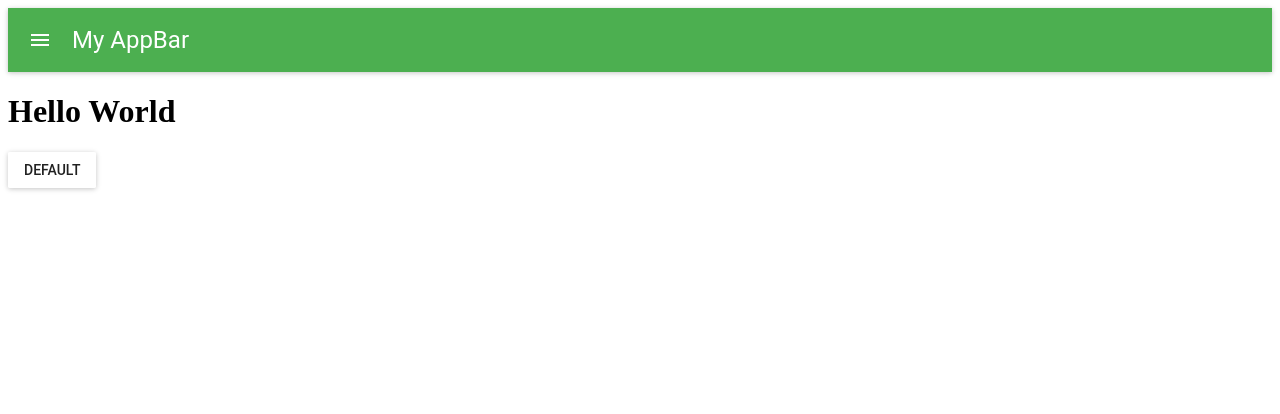
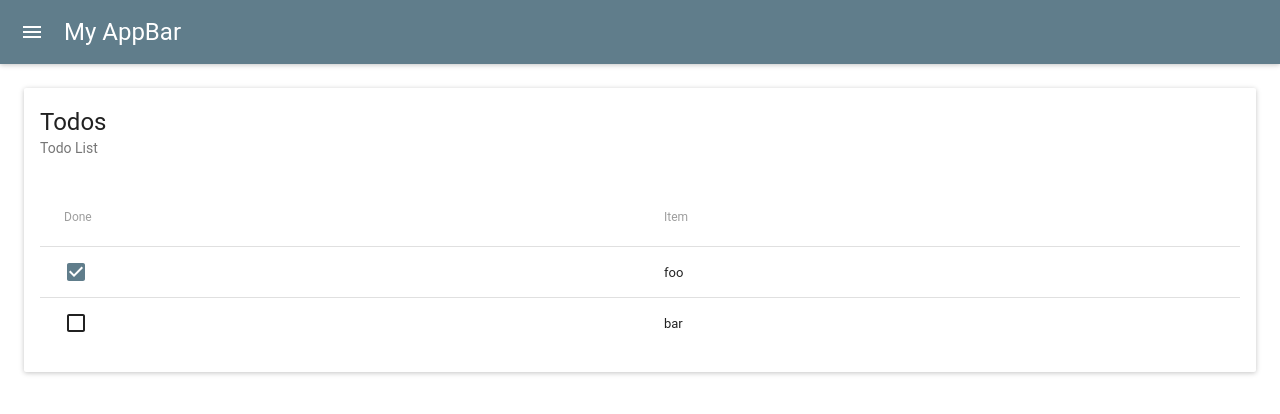
Before and after one commit to tianhuil/material-ui-todo, a Next.js app: page / in a window 1280 px wide. Shown: the top 414 px of the page. Built offline with nearby package versions, Linux system fonts and the light colour scheme.

Commit message:
Adding checklist

```diff
--- /dev/null
+++ b/components/checklist.jsx
@@ -0,0 +1,52 @@
+import React from 'react';
+import Checkbox from 'material-ui/Checkbox';
+import TextField from 'material-ui/TextField';
+import {
+  Table,
+  TableBody,
+  TableHeader,
+  TableHeaderColumn,
+  TableRow,
+  TableRowColumn,
+} from 'material-ui/Table';
+import {Card, CardTitle, CardText} from 'material-ui/Card';
+
+// const Item = () => (
+
+//   <TextField
+//     hintText="Hint Text"
+//   />
+// )
+
+const todos = [
+  { name: "foo", done: true },
+  { name: "bar", done: false }
+]
+
+export default () => (
+  <Card style={{margin: "24px" }}>
+    <CardTitle title="Todos" subtitle="Todo List" />
+    <CardText>
+      <Table>
+        <TableHeader displaySelectAll={false} adjustForCheckbox={false}>
+          <TableRow>
+            <TableHeaderColumn>Done</TableHeaderColumn>
+            <TableHeaderColumn>Item</TableHeaderColumn>
+          </TableRow>
+        </TableHeader>
+        <TableBody displayRowCheckbox={false}>
+          { todos.map(todo =>
+          <TableRow>
+            <TableRowColumn>
+              <Checkbox
+                checked={todo.done}
+              />
+            </TableRowColumn>
+            <TableRowColumn>{todo.name}</TableRowColumn>
+          </TableRow>
+          )}
+        </TableBody>
+      </Table>
+    </CardText>
+  </Card>
+);
--- a/pages/index.jsx
+++ b/pages/index.jsx
@@ -5,13 +5,14 @@ import MuiThemeProvider from 'material-ui/styles/MuiThemeProvider';
 import getMuiTheme from 'material-ui/styles/getMuiTheme';
 import AppBar from 'material-ui/AppBar';
 import Basic from '../components/basic'
-import {green100, green500, green700} from 'material-ui/styles/colors';
+import CheckList from '../components/checklist'
+import {blueGrey500, blueGrey700, blueGrey100} from 'material-ui/styles/colors';
 
 const muiTheme = getMuiTheme({
   palette: {
-    primary1Color: green500,
-    primary2Color: green700,
-    primary3Color: green100,
+    primary1Color: blueGrey500,
+    primary2Color: blueGrey700,
+    primary3Color: blueGrey100,
   },
 }, {
   avatar: {
@@ -23,7 +24,11 @@ const muiTheme = getMuiTheme({
 export default () => (
   <MuiThemeProvider muiTheme={muiTheme}>
     <AppBar title="My AppBar" />
-    <h1>Hello World</h1>
-    <Basic/>
+    <CheckList />
+    <style jsx global>{`
+      body {
+        margin: 0
+      }
+    `}</style>
   </MuiThemeProvider>
 );
```
